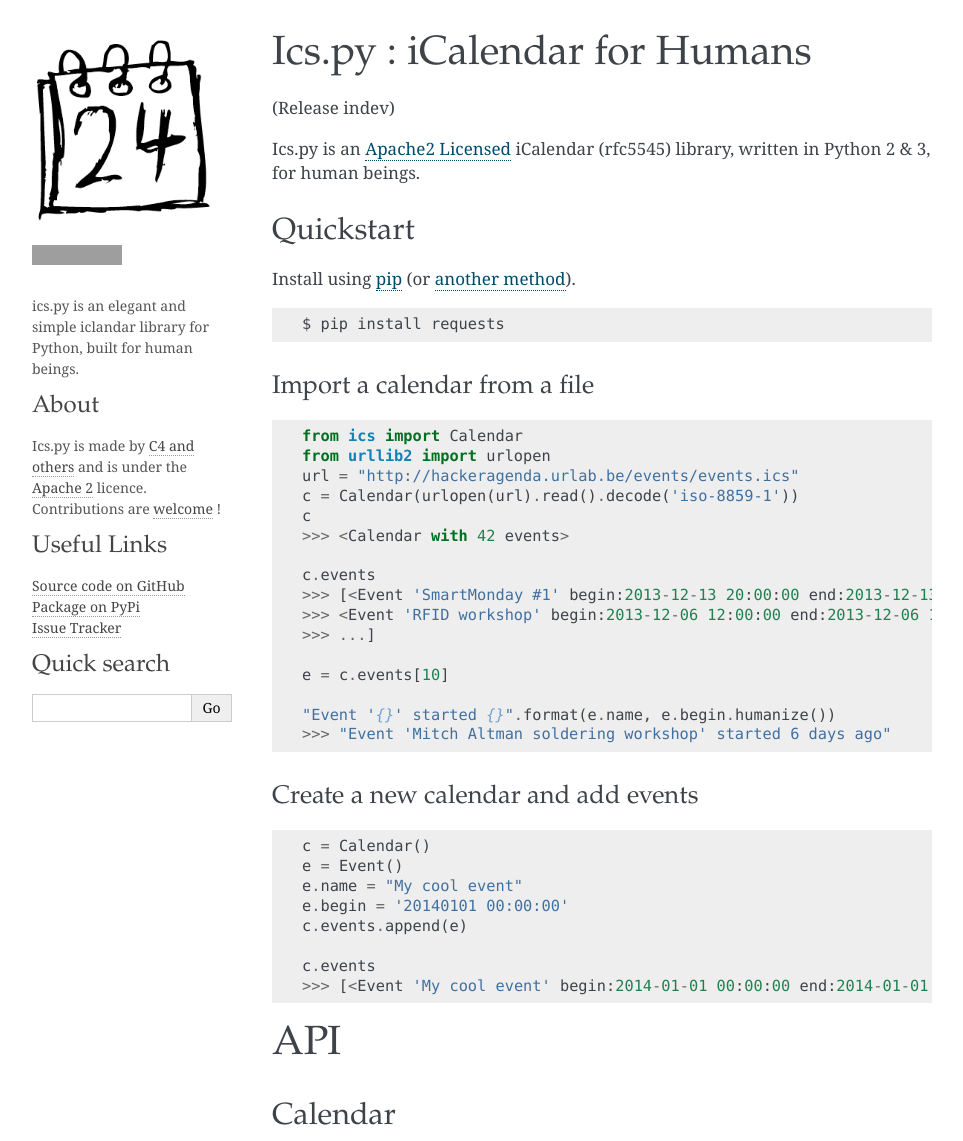
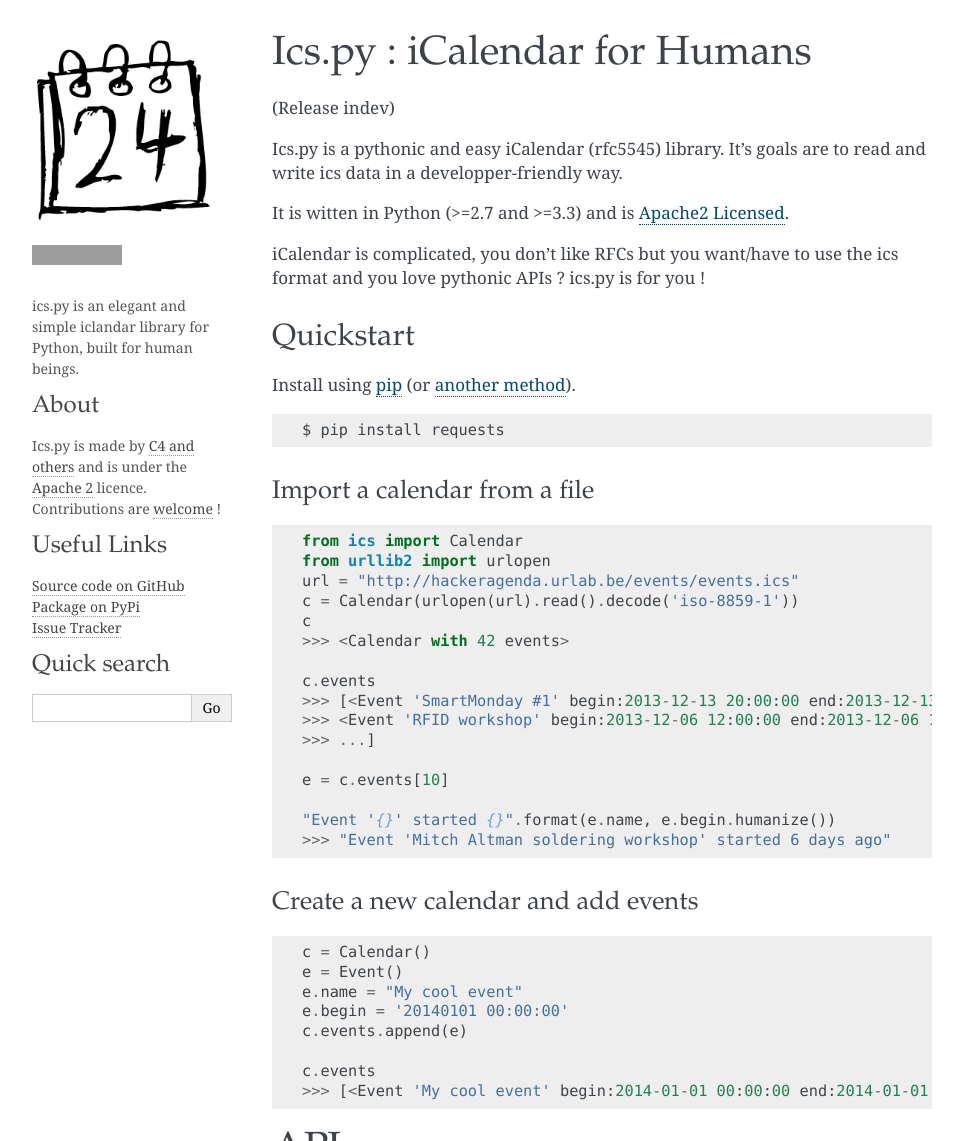
Before and after one commit to ics-py/ics-py, a Sphinx documentation site: the page built from doc/index.rst, in a window 1280 px wide, cut to the strip 0-1141 px from the top of the page. Shown: the whole strip, without its empty margins (148-1111 px from the left). Built offline with Sphinx 7.4.7, drawn with Linux system fonts in a browser that asks for light colours; grey boxes are pictures that could not be loaded.

Commit message:
catch line

```diff
--- a/doc/index.rst
+++ b/doc/index.rst
@@ -8,7 +8,11 @@ Ics.py : iCalendar for Humans
 
 (Release |version|)
 
-Ics.py is an :ref:`Apache2 Licensed <apache2>` iCalendar (rfc5545) library, written in Python 2 & 3, for human beings.
+Ics.py is a pythonic and easy iCalendar (rfc5545) library. It's goals are to read and write ics data in a developper-friendly way.
+
+It is witten in Python (>=2.7 and >=3.3) and is  :ref:`Apache2 Licensed <apache2>`.
+
+iCalendar is complicated, you don't like RFCs but you want/have to use the ics format and you love pythonic APIs ? ics.py is for you !
 
 Quickstart
 ----------
```
